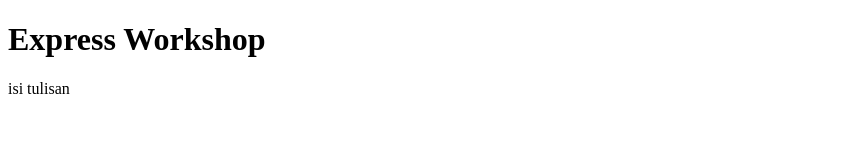
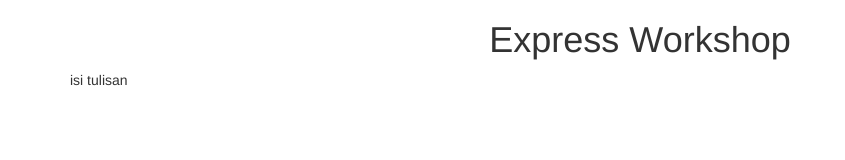
Before and after one commit to dharmadi93/latihan_express, a website: page client/index.html in a window 1280 px wide. Shown: the whole page, without its empty margins (0-845 px from the left). Drawn offline with nearby package versions, Linux system fonts and the light colour scheme.

Commit message:
boostrap styling

```diff
--- a/client/index.html
+++ b/client/index.html
@@ -4,12 +4,17 @@
     <meta charset="UTF-8">
     <meta name="viewport" content="width=device-width, initial-scale=1.0">
     <title>Express Workshop</title>
+
+    <link rel="stylesheet" href="lib/bootstrap/dist/css/bootstrap.min.css">
+    <link rel="stylesheet" href="index.css">
 </head>
 <body>
 
-<h1 id="logo" class="">Express Workshop</h1>
-<p id="description" class="text-info"></p>
-isi tulisan
+<div class="container">
+    <h1 id="logo" class="text-center">Express Workshop</h1>
+    <p id="description" class="text-info"></p>
+    isi tulisan
+</div>
 
 </body>
 
```
Also changed, not shown: client/index.css (added).
